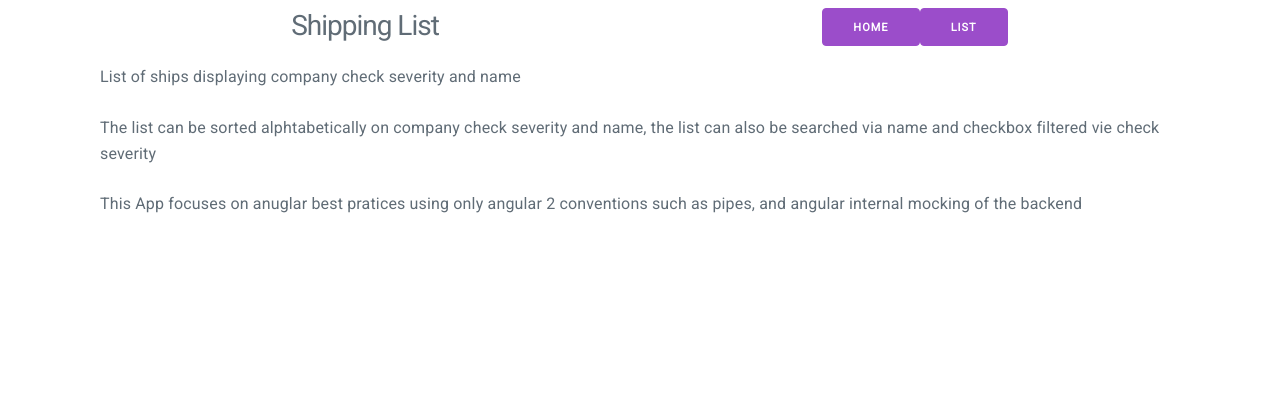
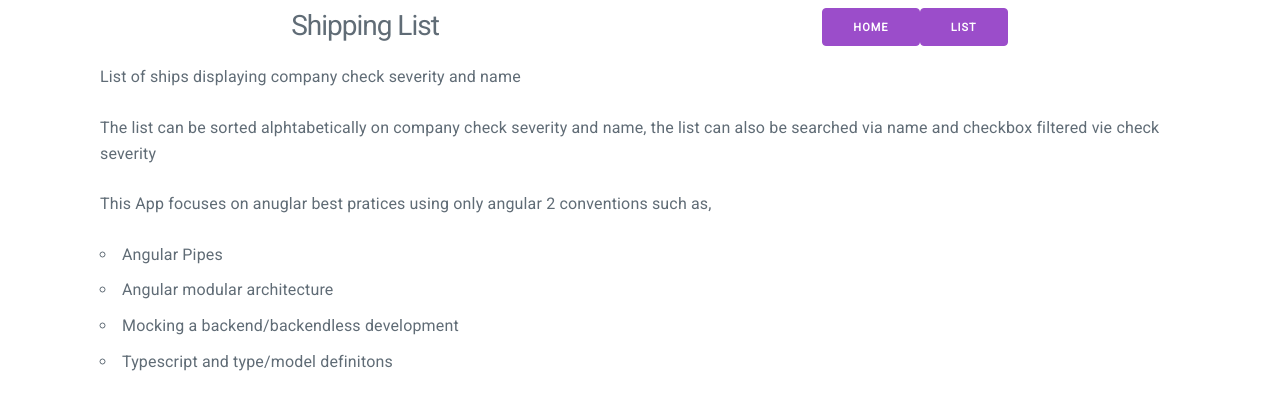
Before and after one commit to futbotism/data-displayng2, an Angular app: page / in a window 1280 px wide. Shown: the top 410 px of the page. Built offline with nearby package versions, Linux system fonts and the light colour scheme.

Commit message:
Added more info to home feed

```diff
--- a/src/app/home/home.component.html
+++ b/src/app/home/home.component.html
@@ -1,13 +1,16 @@
 <div class="container">
-    <div class="row">
-
-        <div class="column">
-
-            <p>List of ships displaying company check severity and name</p>
-            <p>The list can be sorted alphtabetically on company check severity and name, the list can also be searched via name and checkbox filtered vie check severity</p>
-            <p>This App focuses on anuglar best pratices using only angular 2 conventions such as pipes, and angular internal mocking of the backend</p>
-
-        </div>
-
+  <div class="row">
+    <div class="column">
+      <p>List of ships displaying company check severity and name</p>
+      <p>The list can be sorted alphtabetically on company check severity and name, the list can also be searched via name and
+        checkbox filtered vie check severity</p>
+      <p>This App focuses on anuglar best pratices using only angular 2 conventions such as,</p>
+      <ul>
+        <li>Angular Pipes</li>
+        <li>Angular modular architecture</li>
+        <li>Mocking a backend/backendless development</li>
+        <li>Typescript and type/model definitons</li>
+      </ul>
     </div>
+  </div>
 </div>
```
